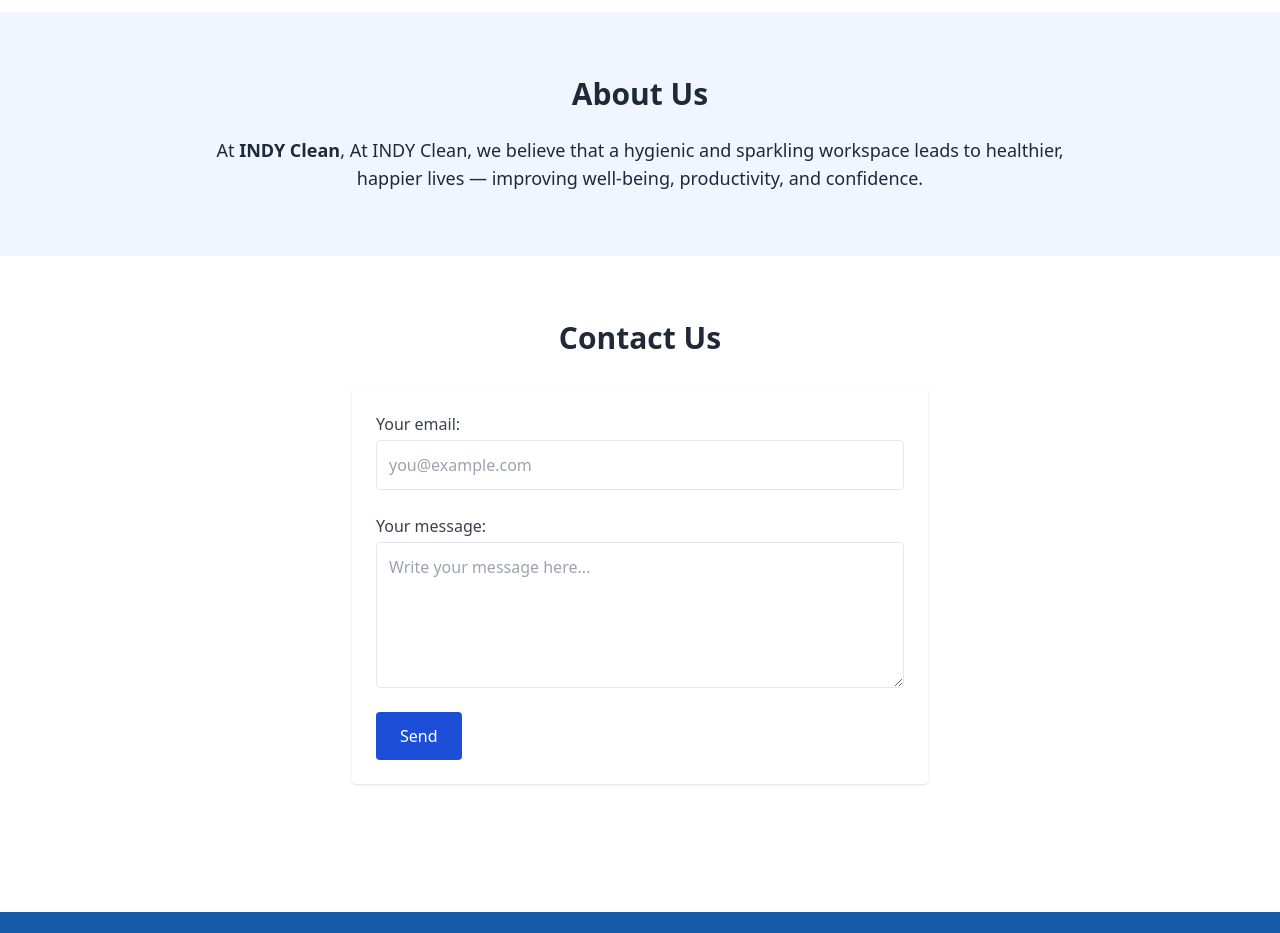
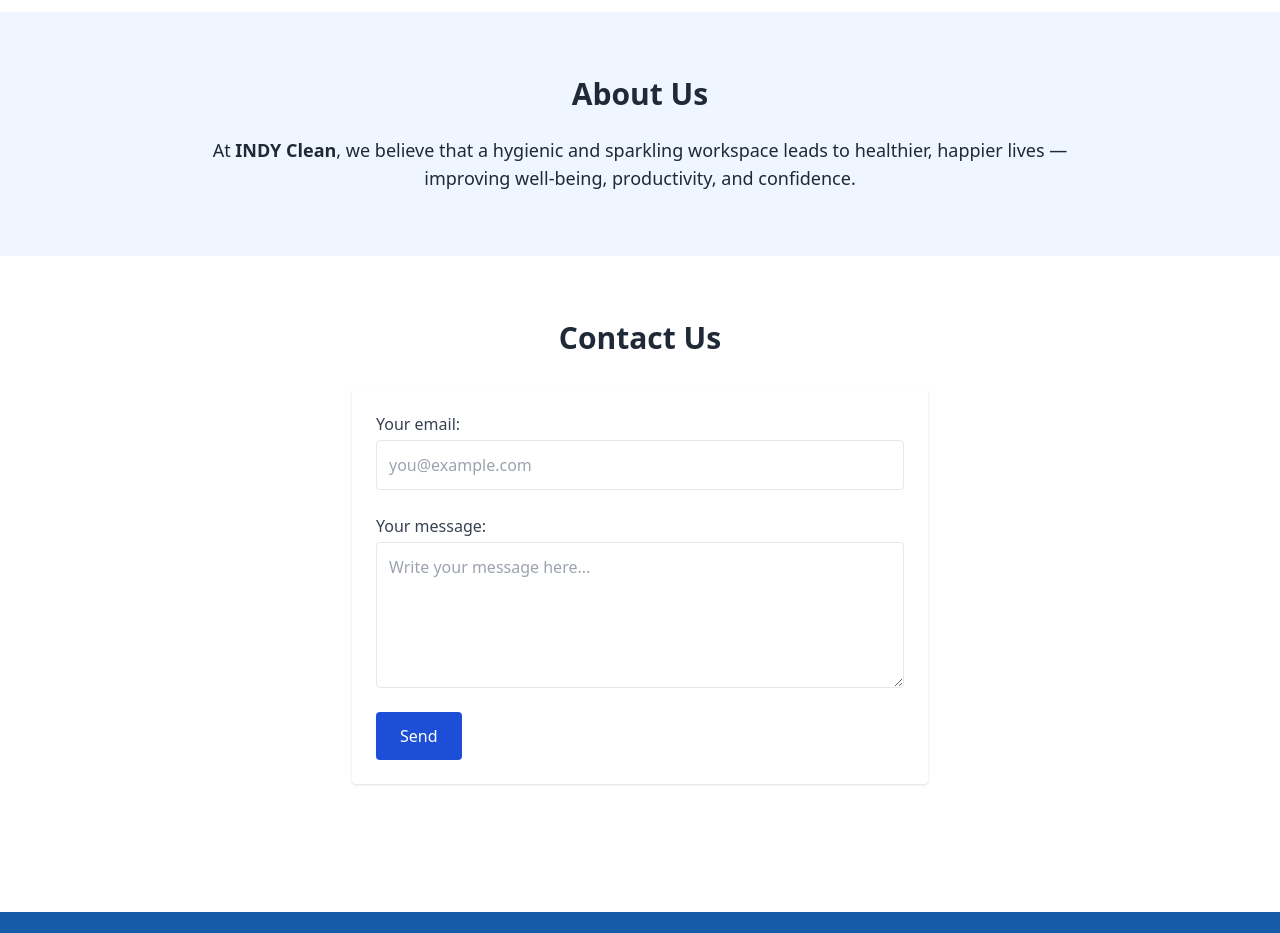
Before and after one commit to NCastillo23/indyclean.website, a plain HTML site: page index.html in a window 1280 px wide. Shown: the part 860-1793 px from the top of the page. Drawn offline with nearby package versions, Linux system fonts and the light colour scheme.

Commit message:
Update index.html

```diff
--- a/index.html
+++ b/index.html
@@ -57,7 +57,7 @@
     <div class="max-w-4xl mx-auto text-center">
       <h3 class="text-3xl font-bold mb-6">About Us</h3>
       <p class="text-lg">
-        At <strong>INDY Clean</strong>, At INDY Clean, we believe that a hygienic and sparkling workspace leads to healthier, happier lives — improving well-being, productivity, and confidence.
+        At <strong>INDY Clean</strong>, we believe that a hygienic and sparkling workspace leads to healthier, happier lives — improving well-being, productivity, and confidence.
       </p>
     </div>
   </section>
```
